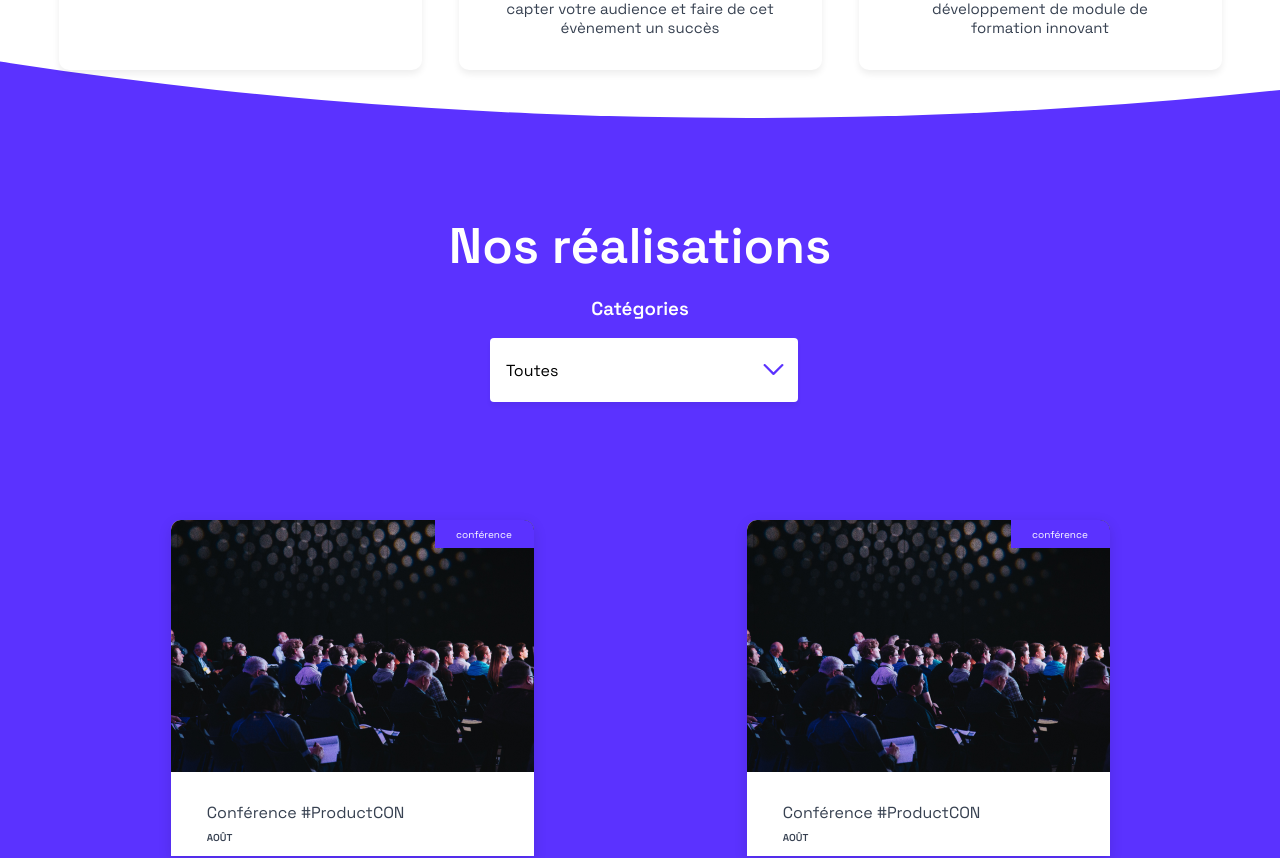
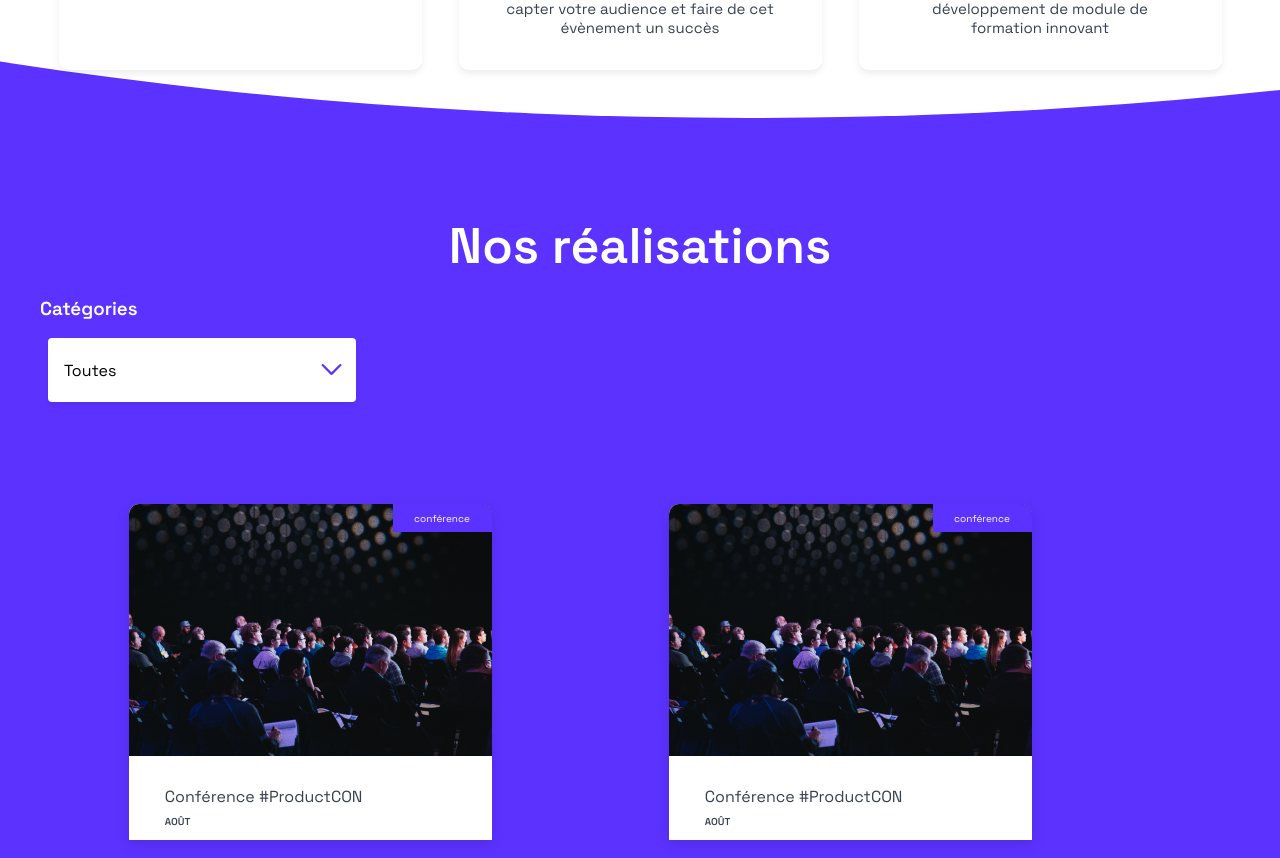
Before and after one commit to DevLepsy/724-events-main, a React (Create React App) app: page / in a window 1280 px wide. Shown: the part 1486-2344 px from the top of the page. Built offline with nearby package versions, Linux system fonts and the light colour scheme.

Commit message:
Fix error handling and update UI layout in Events component

```diff
--- a/src/containers/Events/index.js
+++ b/src/containers/Events/index.js
@@ -33,12 +33,12 @@ const EventList = () => {
   const pageNumber = Math.floor((filteredEvents?.length || 0) / PER_PAGE) + 1;
   const typeList = new Set(data?.events.map((event) => event.type));
   return (
-    <>
+    <div data-testid="An error occured">
       {error && <div>An error occured</div>}
       {data === null ? (
         "loading"
       ) : (
-        <>
+        <div className="center" data-testid="event-list">
           <h3 className="SelectTitle">Catégories</h3>
           <Select
             selection={Array.from(typeList)}
@@ -67,9 +67,9 @@ const EventList = () => {
               </a>
             ))}
           </div>
-        </>
+        </div>
       )}
-    </>
+    </div>
   );
 };
 
```
